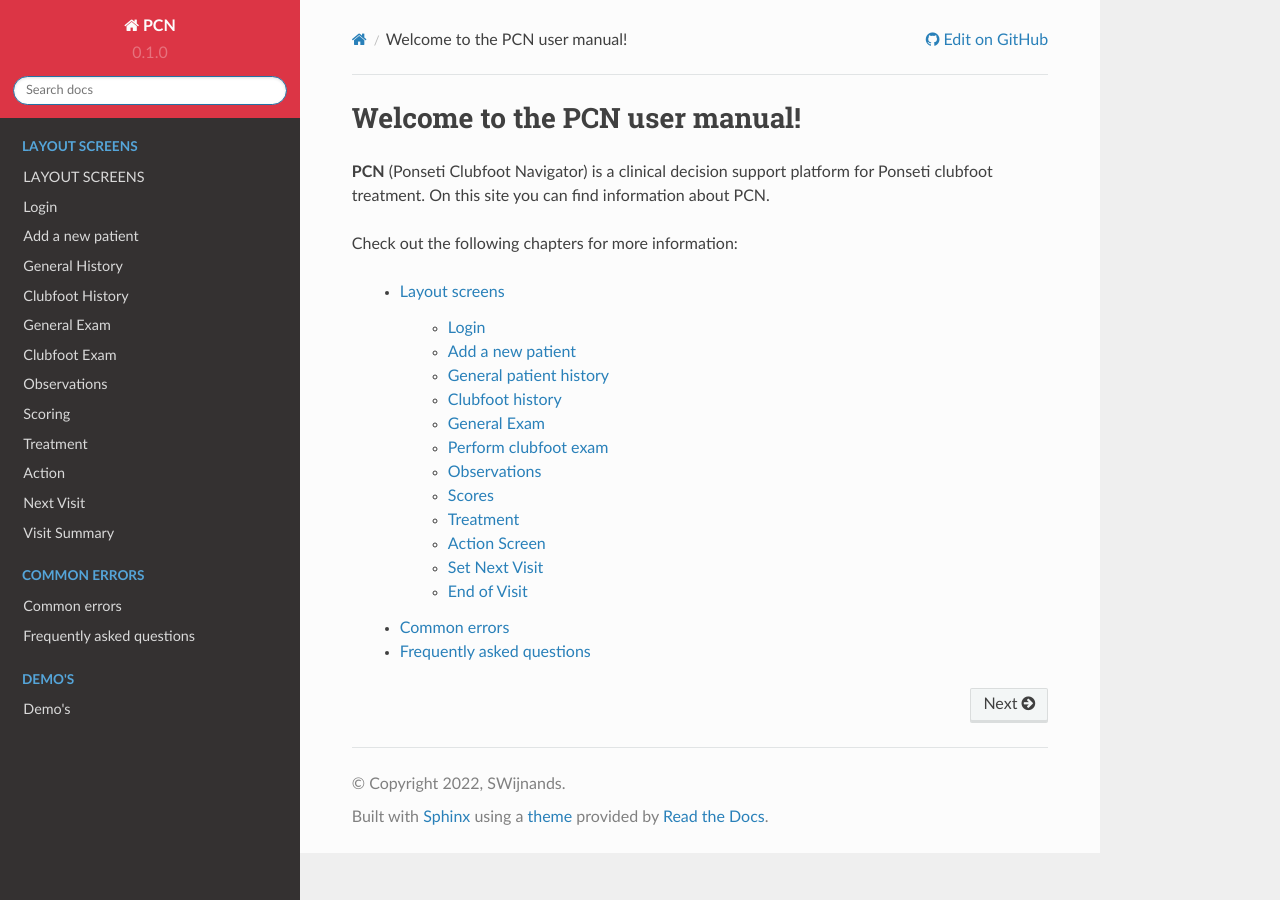
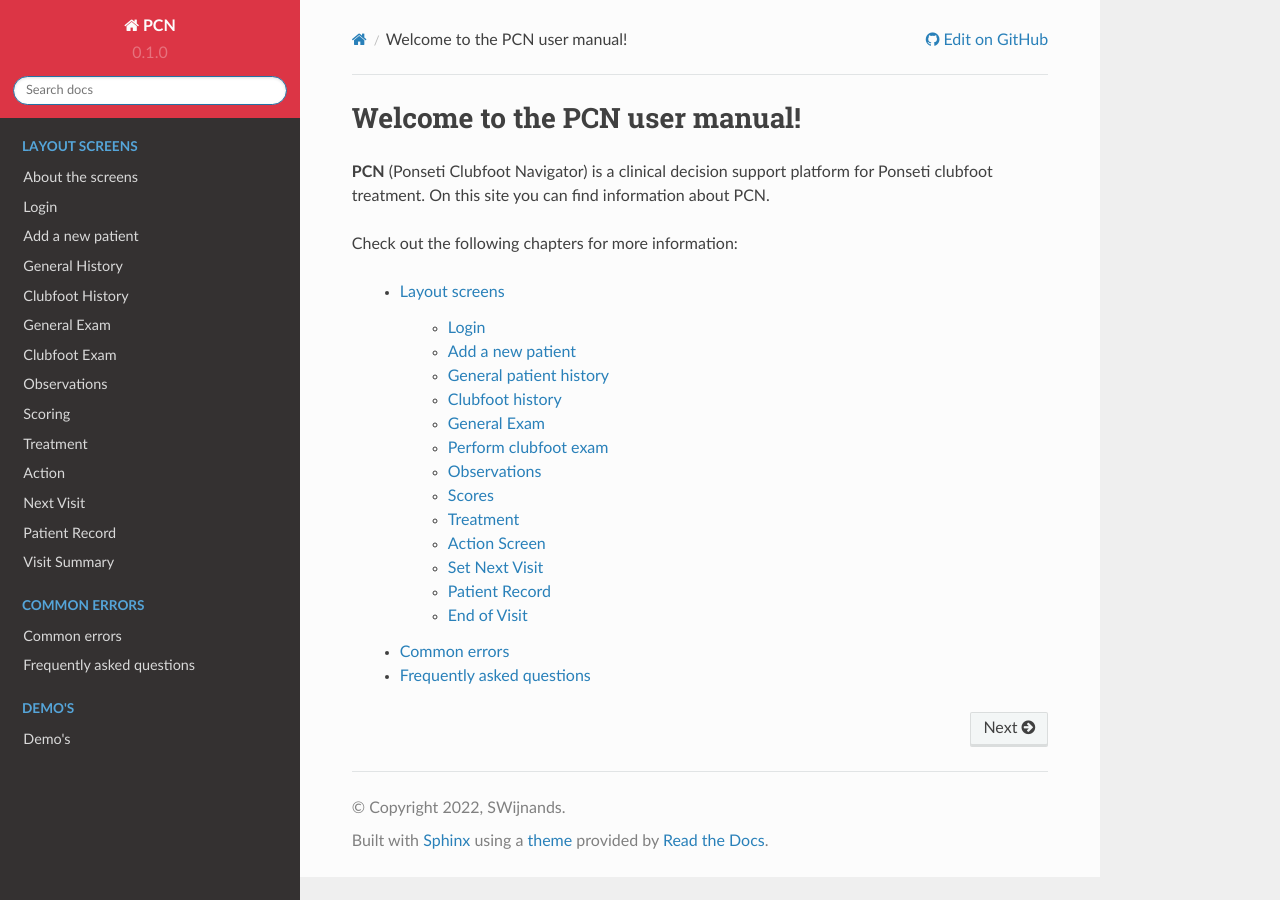
Before and after one commit to SWijnands01/PCN, a Sphinx documentation site: the page built from docs/source/index.rst, in a window 1280 px wide. Built offline with Sphinx 7.4.7 and the Read the Docs theme 2.0.0, drawn with Linux system fonts in a browser that asks for light colours.

Commit message:
Update index.rst

```diff
--- a/docs/source/index.rst
+++ b/docs/source/index.rst
@@ -32,7 +33,7 @@ Check out the following chapters for more information:
    :maxdepth: 2
    :caption: Layout Screens
 
-   LAYOUT SCREENS <layoutscreens>
+   About the screens <layoutscreens>
       Login <LogInScreen>
       Add a new patient <AddNewPatient>
       General History <GeneralHistoryScreen>
@@ -44,6 +45,7 @@ Check out the following chapters for more information:
       Treatment <TreatmentScreen>
       Action <ActionScreen>
       Next Visit <AddNewVisit>
+      Patient Record <PatientRecord>
       Visit Summary <EndOfVisit>
 
 
```
Also changed, not shown: other parts of docs/source/index.rst (+1 -0 lines).
